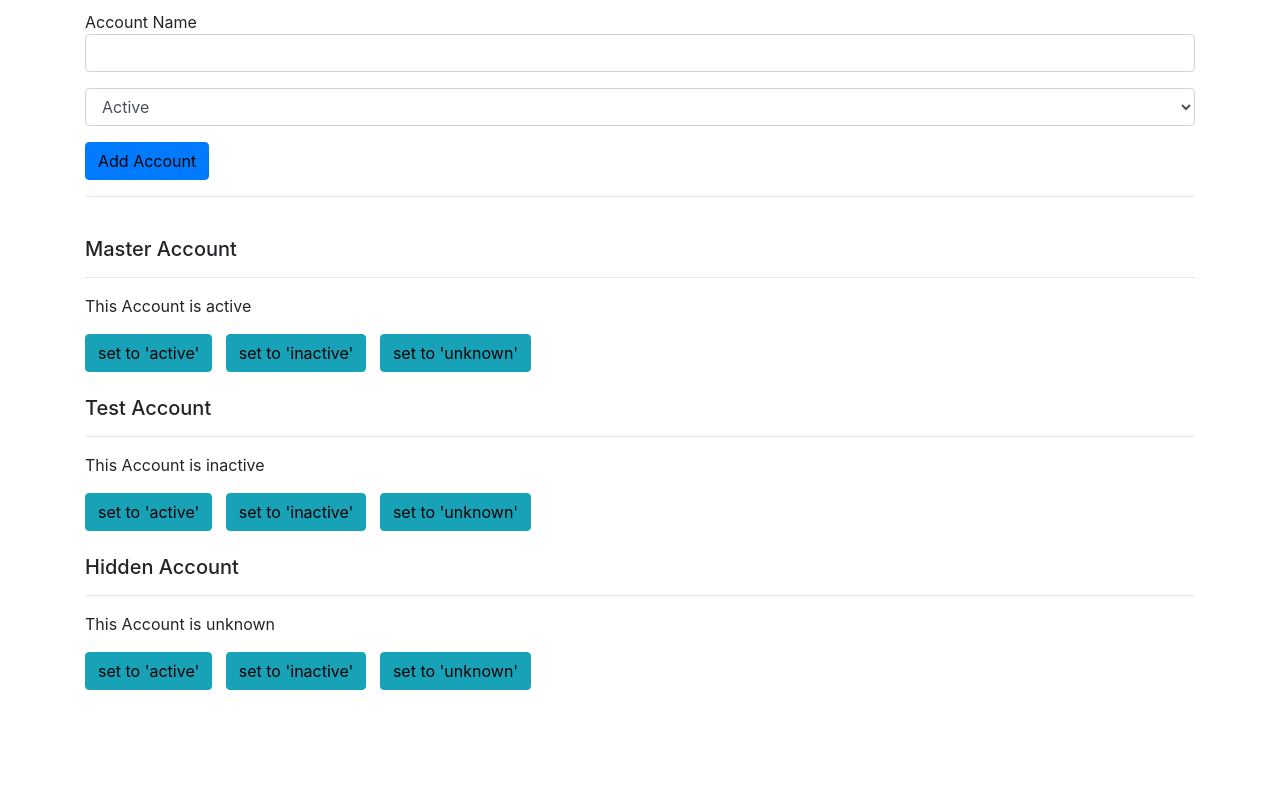
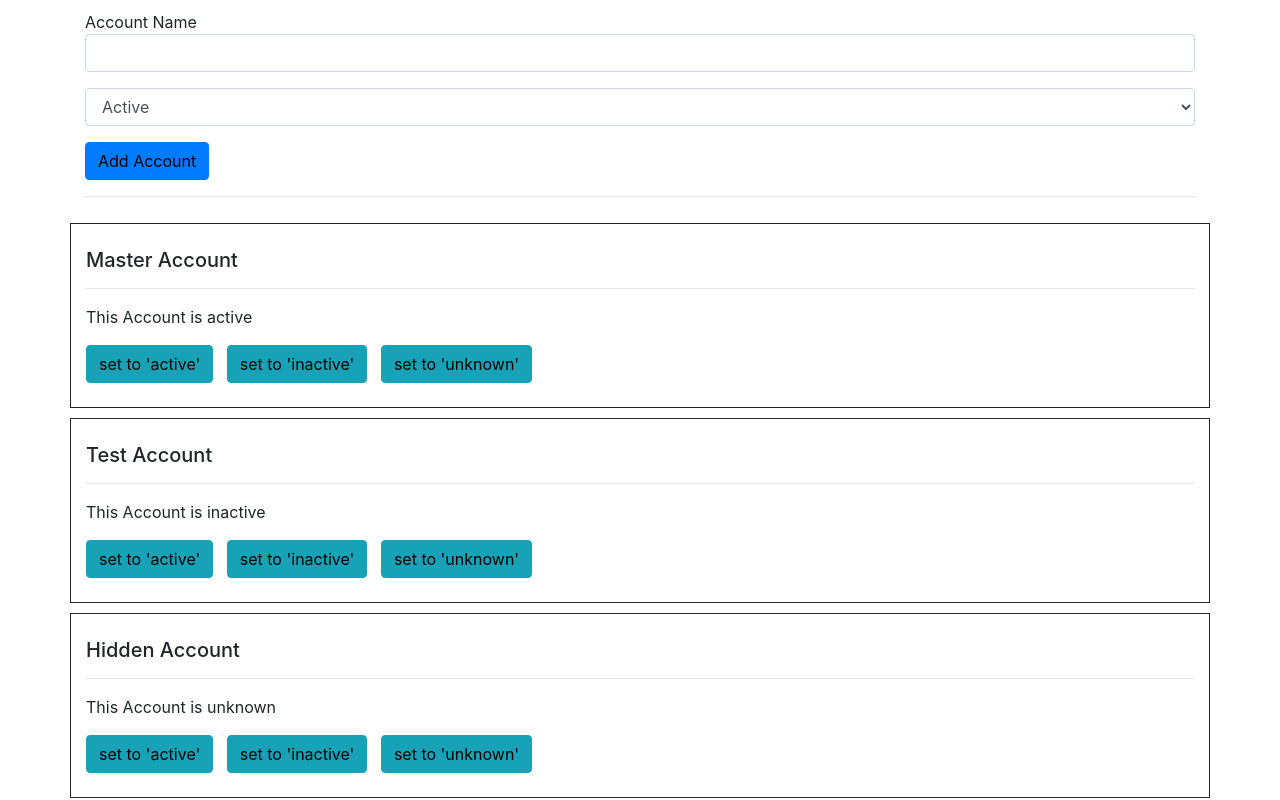
Before and after one commit to vishnuvanthala5546/Account-pro, an Angular app: page / in a window 1280 px wide. Built offline with nearby package versions, Linux system fonts and the light colour scheme.

Commit message:
096 Creating a Logging Service

```diff
--- a/src/app/account/account.component.html
+++ b/src/app/account/account.component.html
@@ -1,10 +1,11 @@
 <div class="row">
-  <div class="col-md-12 col-md-8 col-md-offset-2"><br>
+  <div class="col-md-12 col-md-8 col-md-offset-2 newCol"><br>
     <h5>{{ account.name }}</h5>
     <hr>
     <p>This Account is {{ account.status }}</p>
     <button class="btn btn-info" (click)="onSetTo('active')">set to 'active'</button> &nbsp;
     <button class="btn btn-info" (click)="onSetTo('inactive')">set to 'inactive'</button> &nbsp;
     <button class="btn btn-info" (click)="onSetTo('unknown')">set to 'unknown'</button>
+    <br><br>
   </div>
 </div>
--- a/src/app/account/account.component.scss
+++ b/src/app/account/account.component.scss
@@ -1,3 +1,7 @@
 button{
   color: black;
 }
+.newCol{
+  margin-top: 10px;
+  border: 1px solid;
+}
--- /dev/null
+++ b/src/app/logging.service.ts
@@ -0,0 +1,5 @@
+export class LoggingService {
+  logStatusChange(status: string){
+    console.log('A server status changed, new status: ' +status);
+  }
+}
```
Also changed, not shown: src/app/new-account/new-account.component.ts (+5 -2 lines).
